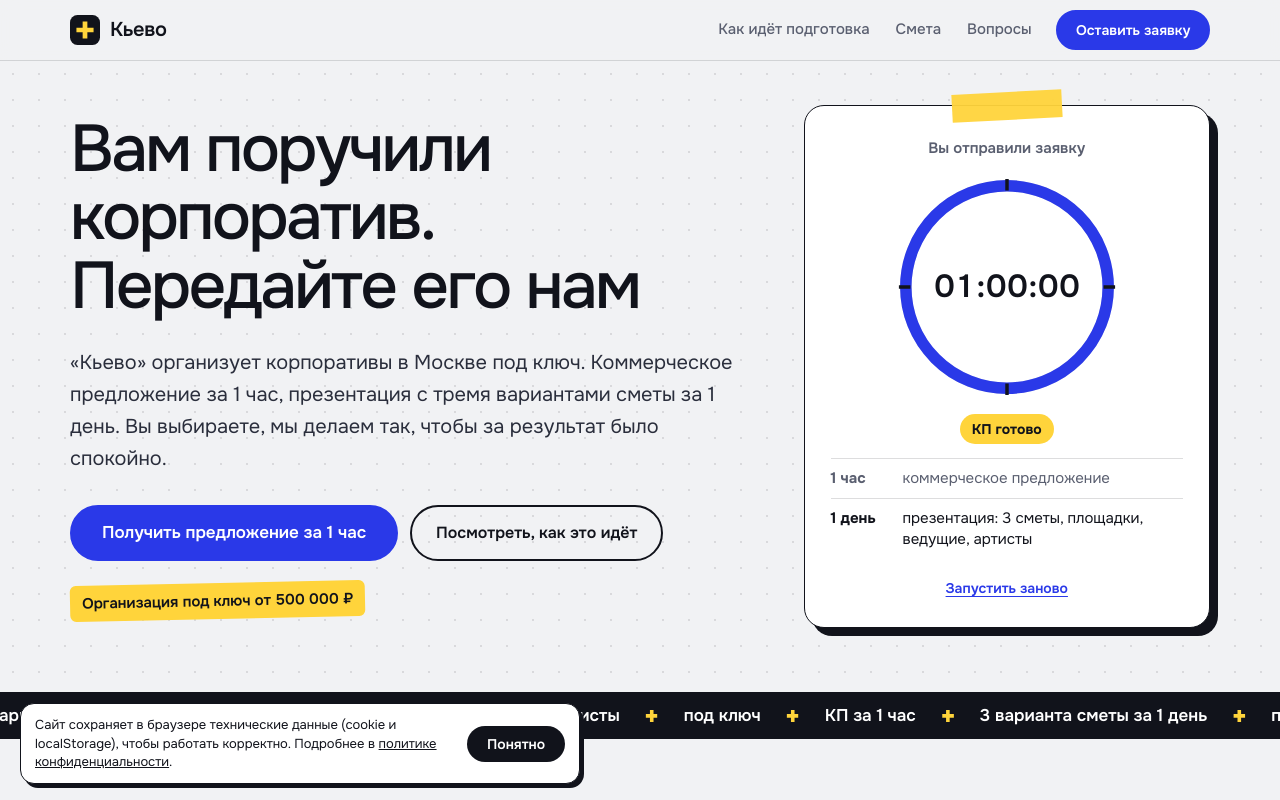
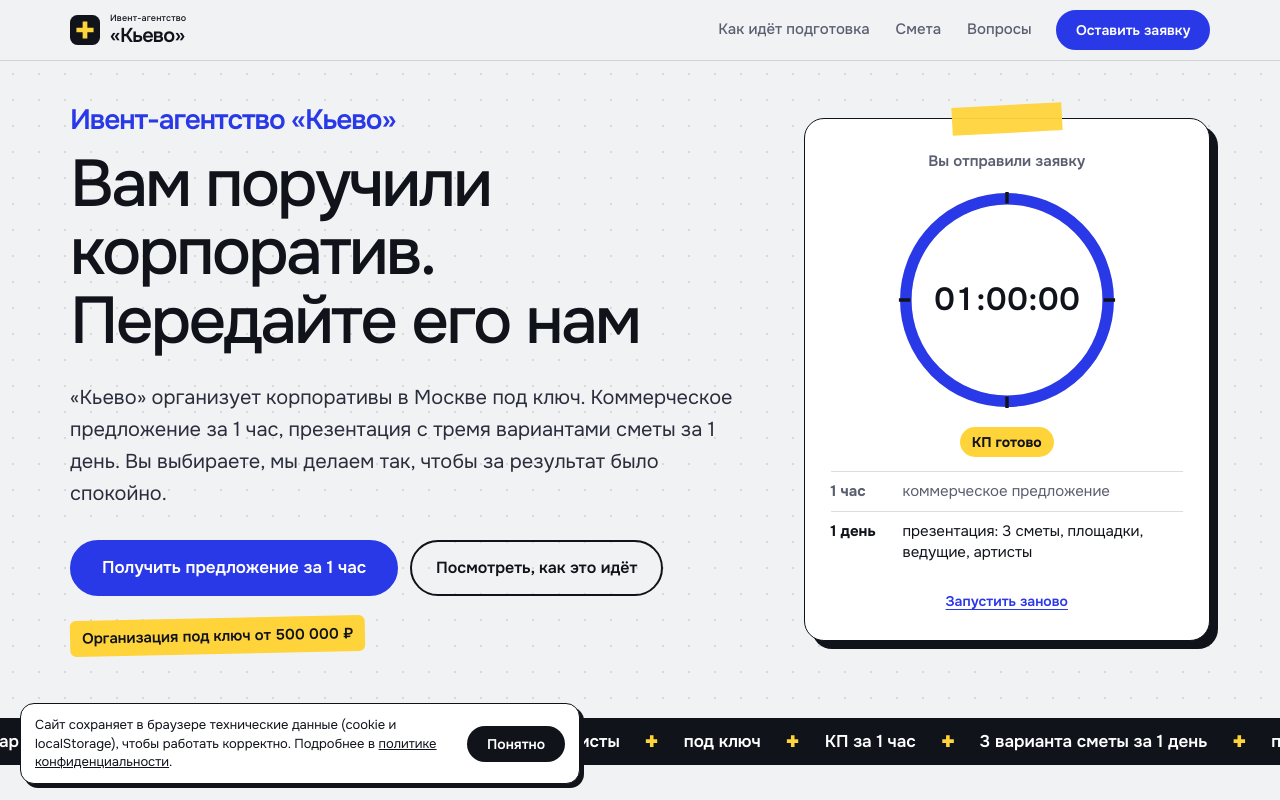
Before and after one commit to murzzsite/kievo-korporativy, a plain HTML site: page index.html in a window 1280 px wide. Shown: the top 800 px of the page. Drawn offline with Linux system fonts and the light colour scheme; a web font is replaced by a local one.

Commit message:
Ивент-агентство «Кьево» в первом экране, шрифт названия в шапке как в заголовке
Co-Authored-By: Claude Sonnet 5.5 <noreply@anthropic.com>

```diff
--- a/index.html
+++ b/index.html
@@ -46,9 +46,9 @@
 <a class="skip" href="#main">К содержанию</a>
 <header class="head" id="top">
   <div class="head__in">
-    <a class="brand" href="#top" aria-label="Кьево, на главную">
+    <a class="brand" href="#top" aria-label="Ивент-агентство «Кьево», на главную">
       <svg class="brand__mk" viewBox="0 0 28 28" aria-hidden="true"><rect width="28" height="28" rx="7" fill="#11131B"/><path d="M14 6v16M6 14h16" stroke="#FFD43B" stroke-width="4.4"/></svg>
-      <span class="brand__t">Кьево</span>
+      <span class="brand__t"><span class="brand__s">Ивент-агентство</span>«Кьево»</span>
     </a>
     <nav class="nav" aria-label="Разделы">
       <a href="#timing" data-roll>Как идёт подготовка</a>
@@ -63,6 +63,7 @@
 <section class="hero">
   <div class="wrap hero__grid">
     <div class="hero__txt">
+      <p class="hero__name">Ивент-агентство «Кьево»</p>
       <h1 class="hero__h1" data-wave data-wave-min="420" data-wave-max="760" data-wave-radius="190">Вам поручили корпоратив. Передайте его нам</h1>
       <p class="hero__lead">«Кьево» организует корпоративы в Москве под ключ. Коммерческое предложение за 1 час, презентация с тремя вариантами сметы за 1 день. Вы выбираете, мы делаем так, чтобы за результат было спокойно.</p>
       <div class="hero__cta">
--- a/styles.css
+++ b/styles.css
@@ -20,7 +20,9 @@ a{color:inherit}
 .head__in{max-width:1180px;margin:0 auto;height:var(--hh);padding:0 20px;display:flex;align-items:center;gap:24px}
 .brand{display:flex;align-items:center;gap:10px;text-decoration:none;margin-right:auto}
 .brand__mk{width:30px;height:30px}
-.brand__t{font:600 20px/1 var(--fd);letter-spacing:-.02em}
+.brand__t{display:flex;flex-direction:column;gap:3px;font:600 20px/1 var(--fd);letter-spacing:-.04em;font-variation-settings:"wght" 600}
+.brand__s{font-size:9px;font-weight:500;letter-spacing:.02em;white-space:nowrap}
+.hero__name{font:600 clamp(18px,2.4vw,28px)/1.1 var(--fd);letter-spacing:-.04em;font-variation-settings:"wght" 600;margin:0 0 14px;color:var(--blue)}
 .nav{display:flex;gap:26px;font-size:15px;font-weight:500}
 .nav a{text-decoration:none;color:var(--muted)}
 .nav a:hover{color:var(--ink)}
```
